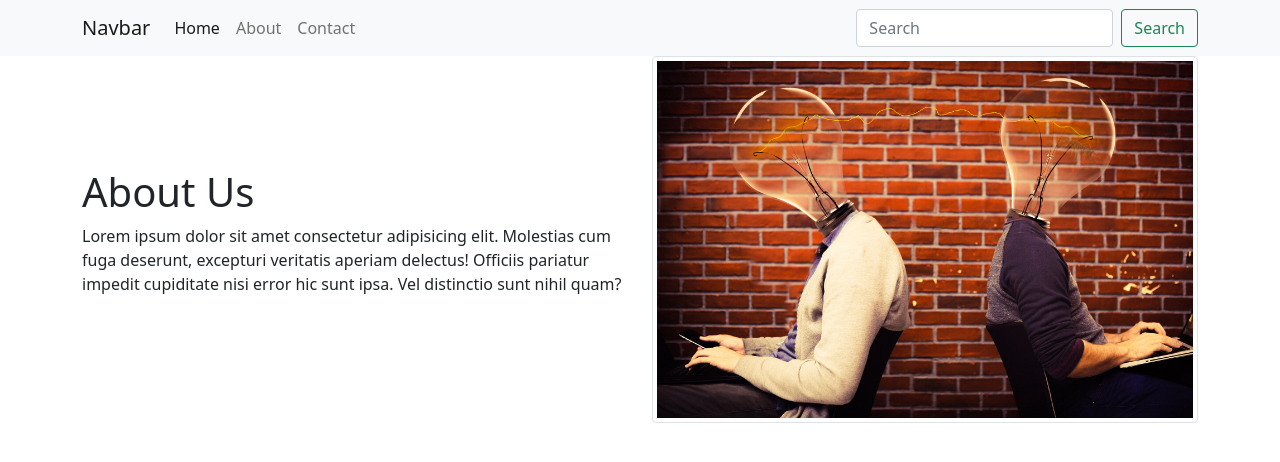
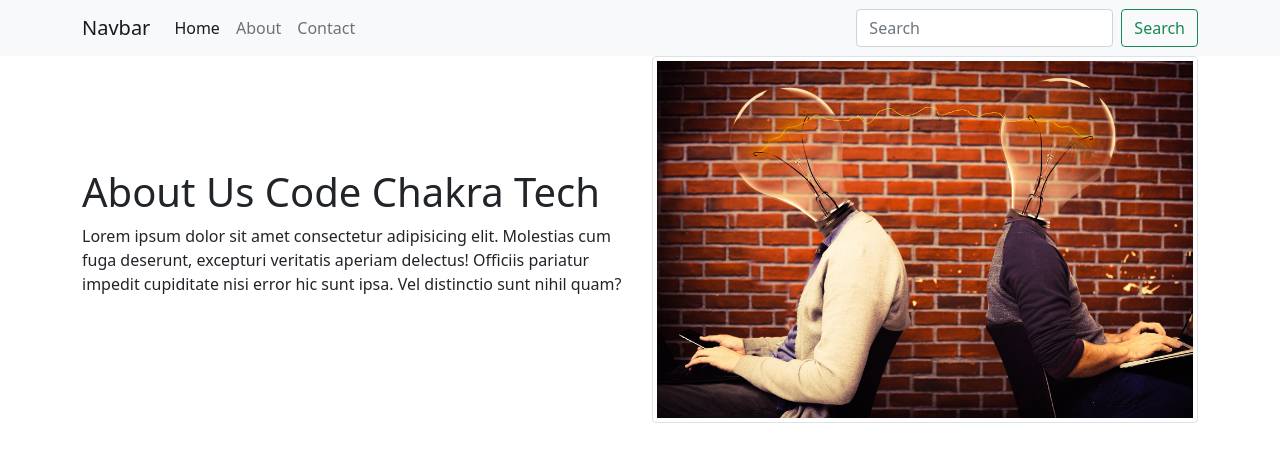
Before and after one commit to leadtrack/multi-page, a plain HTML site: page about.html in a window 1280 px wide. Drawn offline with nearby package versions, Linux system fonts and the light colour scheme.

Commit message:
h1 changed

```diff
--- a/about.html
+++ b/about.html
@@ -41,7 +41,7 @@
 
         <div class="row">
             <div class="col-md-6 d-flex flex-column justify-content-center">
-                <h1>About Us</h1>
+                <h1>About Us Code Chakra Tech</h1>
                 <p>Lorem ipsum dolor sit amet consectetur adipisicing elit. Molestias cum fuga deserunt, excepturi veritatis aperiam delectus! Officiis pariatur impedit cupiditate nisi error hic sunt ipsa. Vel distinctio sunt nihil quam?</p>
             </div>
             <div class="col-md-6">
```
